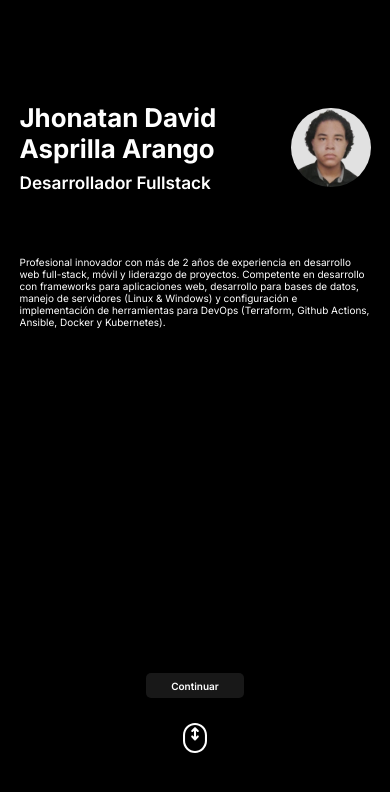
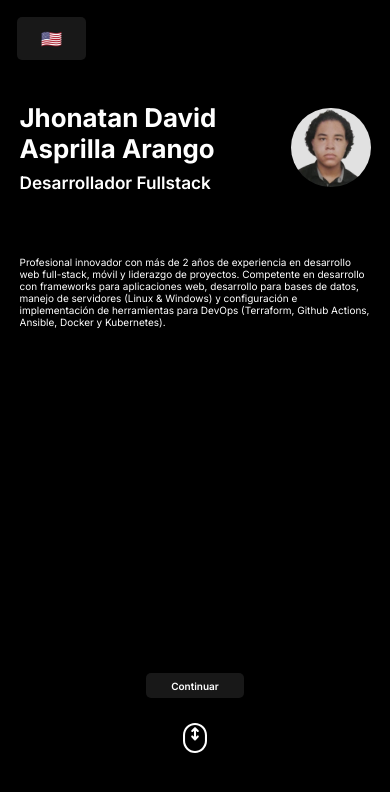
Before and after one commit to jdaar/new-portfolio, a SvelteKit app: page / in a window 390 px wide. Shown: the top 792 px of the page. Built offline with nearby package versions, Linux system fonts and the light colour scheme.

Commit message:
feat: standalone language button

```diff
--- a/src/routes/+layout.svelte
+++ b/src/routes/+layout.svelte
@@ -34,6 +34,12 @@
 </script>
 
 <div class="main-container">
+	<button class="language standalone"
+		on:click={() => {
+			$language = $language == 'es' ? 'en' : 'es';
+			localStorage.setItem(LS_LANGUAGE_KEY, $language);
+		}}>{$language == 'es' ? `🇺🇸` : `🇪🇸`}</button
+	>
 	<div class="main-content">
 		<div
 			class="content-slot"
@@ -101,13 +107,29 @@
 		width: 100%;
 	}
 
+	.standalone {
+		display: none;
+	}
+
 	@media (max-width: 612px) {
 		nav {
 			display: none;
 		}
 
+		.standalone {
+			display: block;
+			position: absolute;
+			top: 1em;
+			left: 1em;
+			height: 4em;
+			font-size: var(--subtitle-size);
+			width: 4em;
+			padding: 0
+		}
+
 		.main-container {
 			grid-template-columns: 1fr;
+			gap: 0.1em;
 		}
 	}
 
```
